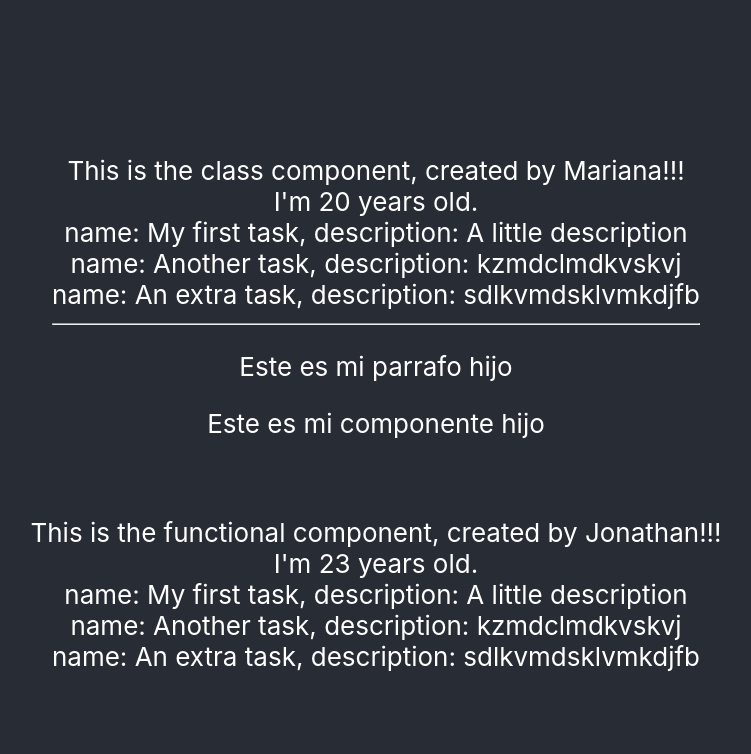
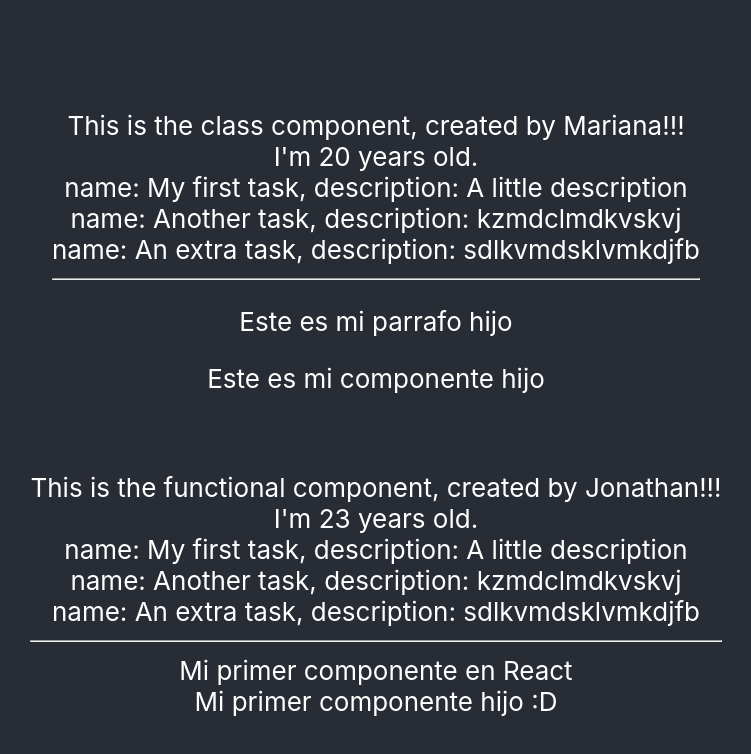
Before and after one commit to martelxy/miprimerappreact, a React (Create React App) app: page / in a window 1280 px wide. Shown: the top 754 px of the page, without its empty margins (264-1015 px from the left). Built offline with nearby package versions, Linux system fonts and the light colour scheme; the HTML template or start-up script is replaced by a standard one.

Commit message:
Cambios hechos por Mariana, aprendiendo propiedades y componentes

```diff
--- a/src/App.js
+++ b/src/App.js
@@ -3,7 +3,8 @@ import './App.css';
 
 import {
   MyClassComponent,
-  MyFunctionComponent
+  MyFunctionComponent,
+  ComponentedeMariana
 } from './components';
 
 function ComponenteHijo({ children }) {
@@ -35,7 +36,9 @@ function App() {
           </ComponenteHijo>
         </MyClassComponent>
 
-        <MyFunctionComponent name="Jonathan" age="23" tasks={tasks}/>
+        <MyFunctionComponent name="Jonathan" age="23" tasks={tasks}>
+          <ComponentedeMariana> Mi primer componente hijo :D</ComponentedeMariana>
+        </MyFunctionComponent>
 
 
       </header>
--- /dev/null
+++ b/src/components/ComponentedeMariana.js
@@ -0,0 +1,15 @@
+import React from 'react';
+
+function ComponentedeMariana({children}){
+
+
+    return(
+        <div>Mi primer componente en React
+            <br/>
+            {children}
+        </div>
+    );
+}
+
+
+export default ComponentedeMariana;
--- a/src/components/MyFunctionComponent.js
+++ b/src/components/MyFunctionComponent.js
@@ -12,6 +12,8 @@ function MyFunctionComponent(props) {
       {props.tasks.map((t, index) => (
         <div key={index}>name: {t.name}, description: {t.description}</div>
       ))}
+      <hr/>
+      {props.children}
     </p>
   );
 
--- a/src/components/index.js
+++ b/src/components/index.js
@@ -1,7 +1,9 @@
 import MyClassComponent from './MyClassComponent';
 import MyFunctionComponent from './MyFunctionComponent';
+import ComponentedeMariana from './ComponentedeMariana'
 
 export {
   MyClassComponent,
-  MyFunctionComponent
+  MyFunctionComponent,
+  ComponentedeMariana
 };
```
Also changed, not shown: index.html (deleted, +0 -12 lines), 1 other file (tests, documents, lock files or other folders).
